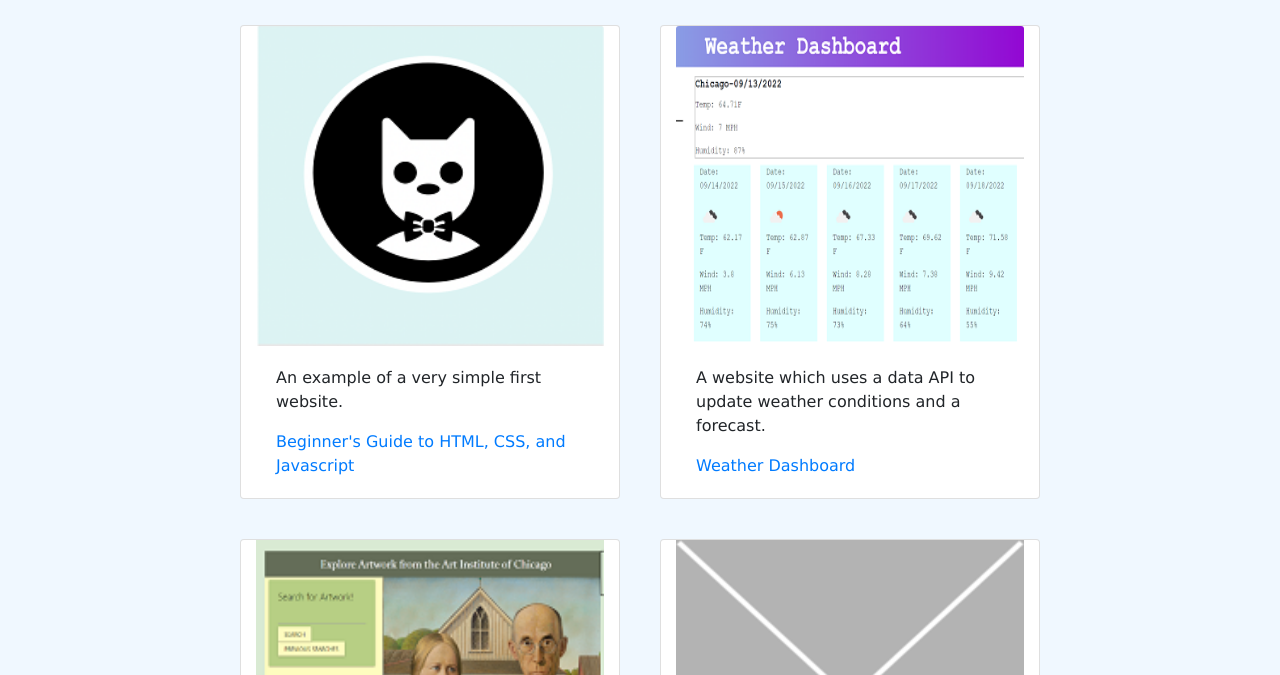
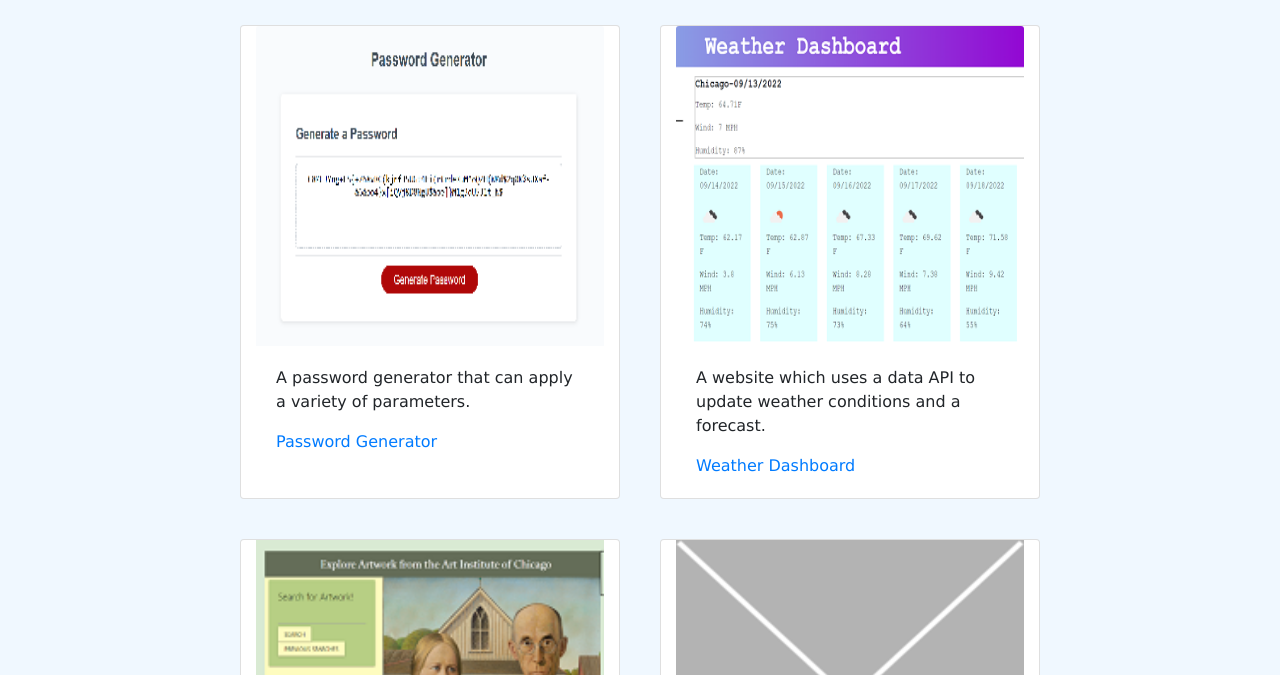
Before and after one commit to RoseThorn10/portfolio-page, a plain HTML site: page index.html in a window 1280 px wide. Shown: the part 505-1180 px from the top of the page. Drawn offline with nearby package versions, Linux system fonts and the light colour scheme.

Commit message:
Added content in my work section, added image in images folder

```diff
--- a/index.html
+++ b/index.html
@@ -37,10 +37,10 @@
         <h2 id="work">My Work</h2>
         <div class="row">
             <div class="card col-sm-12 col-md-6 col-lg-4" style="width: 18rem;">
-                <img src="./assets/images/bowtie-cat.png" class="card-img-top" alt="Drawing of a cat wearing a bowtie">
+                <img src="./assets/images/pwdgen.png" class="card-img-top" alt="Drawing of a cat wearing a bowtie">
                 <div class="card-body">
-                    <p class="card-text">An example of a very simple first website.</p>
-                    <a href="https://rosethorn10.github.io/prework-study-guide" target="_blank" class="card-link">Beginner's Guide to HTML, CSS, and Javascript</a>
+                    <p class="card-text">A password generator that can apply a variety of parameters.</p>
+                    <a href="https://rosethorn10.github.io/password-gen/" target="_blank" class="card-link">Password Generator</a>
                 </div>
             </div>
             <div class="card col-sm-12 col-md-6 col-lg-4" style="width: 18rem;">
```
Also changed, not shown: assets/images/pwdgen.png (added).
